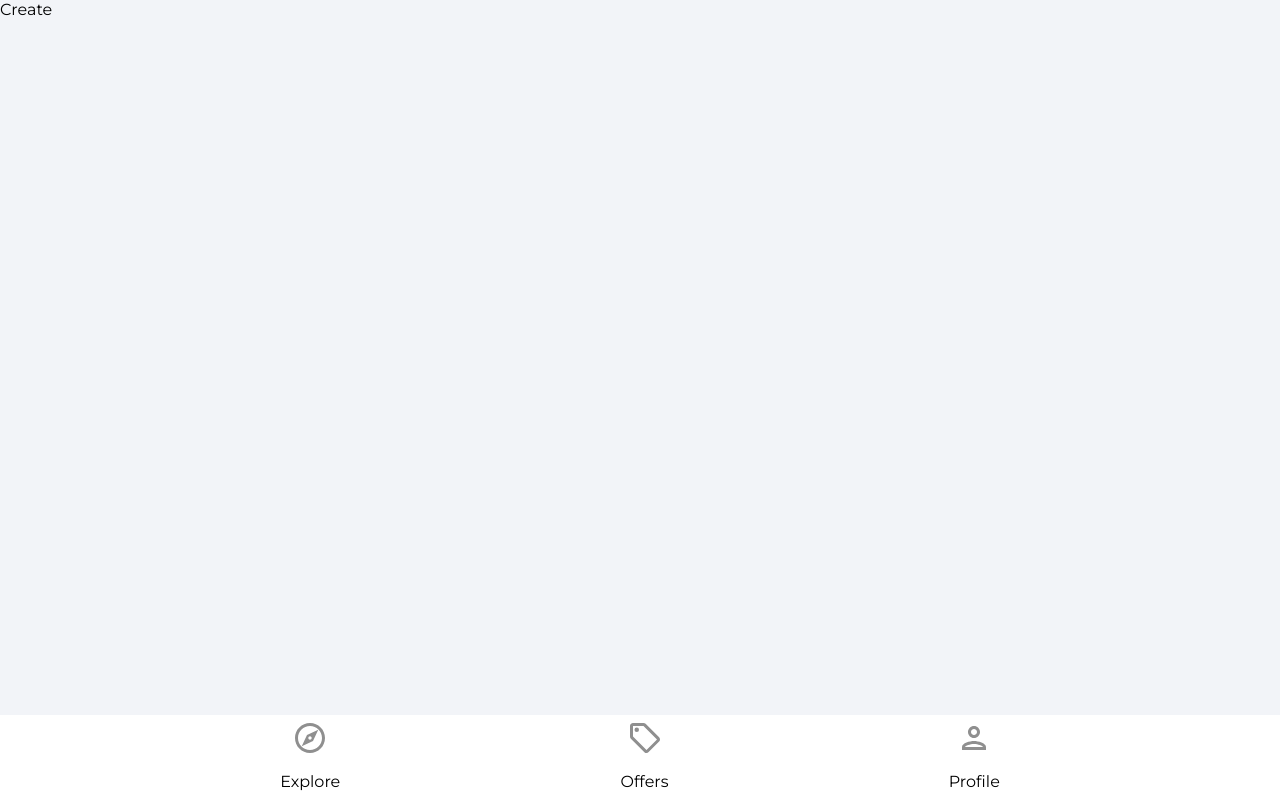
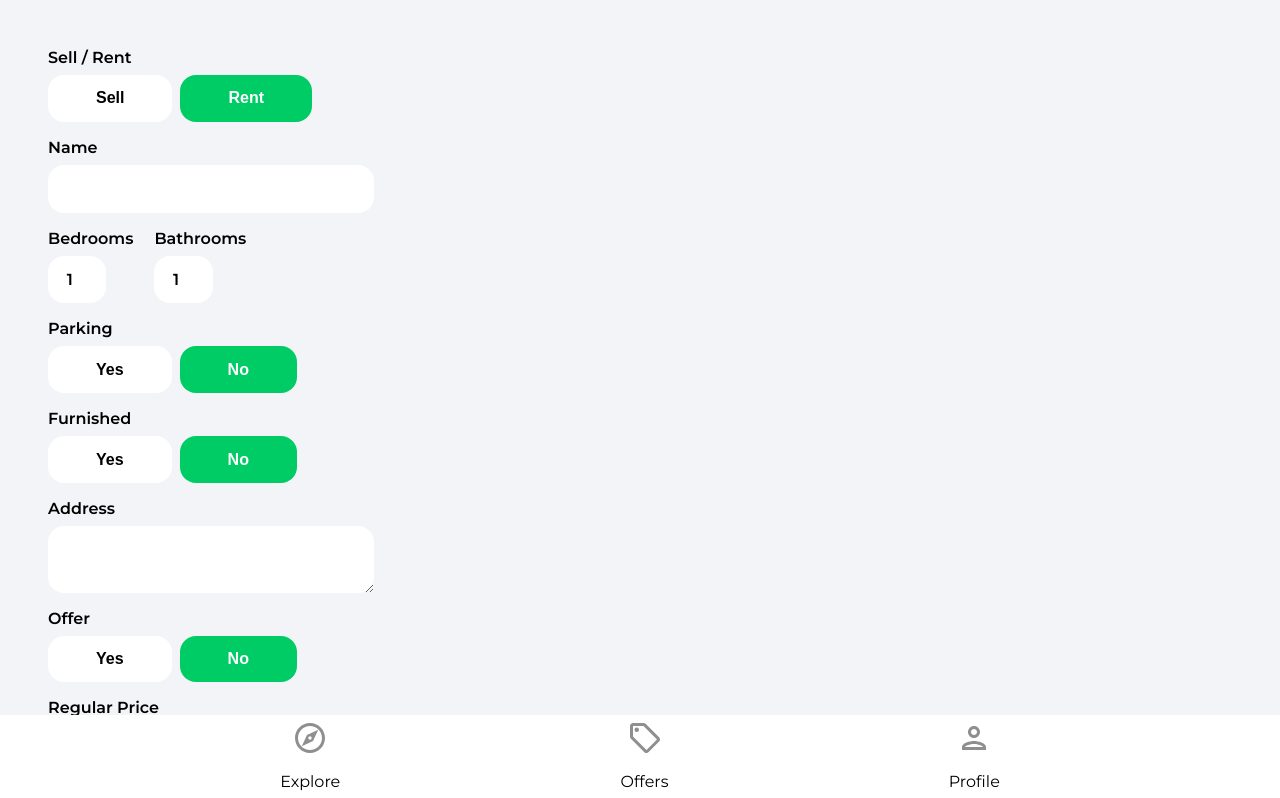
Before and after one commit to cday96/house-marketplace, a React (Create React App) app: page /create-listing in a window 1280 px wide. Shown: the top 798 px of the page. Built offline with nearby package versions, Linux system fonts and the light colour scheme; no server answers; sample sign-in values are in the browser's storage.

Commit message:
constructed create listing form, oof

```diff
--- a/src/pages/CreateListing.jsx
+++ b/src/pages/CreateListing.jsx
@@ -1,7 +1,332 @@
 import React from "react"
+import { useState, useEffect, useRef } from "react"
+import { useNavigate } from "react-router-dom"
+import { getAuth, onAuthStateChanged } from "firebase/auth"
+import Spinner from "../components/Spinner"
 
 function CreateListing() {
-	return <div>Create</div>
+	// Get the Authorized user
+	const auth = getAuth()
+
+	const navigate = useNavigate()
+
+	const [geolocationEnabled, setGeolocationEnabled] = useState(true)
+	const [loading, setLoading] = useState(false)
+	const [formData, setFormData] = useState({
+		type: "rent",
+		name: "",
+		bedrooms: 1,
+		bathrooms: 1,
+		parking: false,
+		furnished: false,
+		address: "",
+		offer: false,
+		regularPrice: 0,
+		discountedPrice: 0,
+		images: {},
+		latitude: 0,
+		longitude: 0,
+		userRef: auth.currentUser.uid,
+	})
+
+	// Destructure for use later
+	const {
+		type,
+		name,
+		bedrooms,
+		bathrooms,
+		parking,
+		furnished,
+		address,
+		offer,
+		regularPrice,
+		discountedPrice,
+		images,
+		latitude,
+		longitude,
+	} = formData
+
+	// Create a mounted ref to avoid potential memory leak due to component unmounting before we get user id info
+	// const isMounted = useRef(true)
+
+	// useEffect(() => {
+	// 	if (isMounted) {
+	// 		onAuthStateChanged(auth, (user) => {
+	// 			if (user) {
+	// 				setFormData({ ...formData, userRef: user.uid })
+	// 			} else {
+	// 				navigate("sign-in")
+	// 			}
+	// 		})
+	// 	}
+
+	// 	return () => {
+	// 		isMounted.current = false
+	// 	}
+	// }, [isMounted])
+
+	const onMutate = (e) => {}
+
+	const handleSubmit = (e) => {
+		e.preventDefault()
+	}
+
+	if (loading) {
+		return <Spinner />
+	}
+
+	return (
+		<div className="profile">
+			<header>
+				<p className="pageHeader"></p>
+			</header>
+			<main>
+				<form onSubmit={handleSubmit}>
+					<label className="formLabel">Sell / Rent</label>
+					<div className="formButtons">
+						<button
+							className={
+								type === "sale"
+									? "formButtonActive"
+									: "formButton"
+							}
+							type="button"
+							id="type"
+							valuee="sale"
+							onClick={onMutate}
+						>
+							Sell
+						</button>
+						<button
+							className={
+								type === "rent"
+									? "formButtonActive"
+									: "formButton"
+							}
+							type="button"
+							id="type"
+							value="rent"
+							onClick={onMutate}
+						>
+							Rent
+						</button>
+					</div>
+					<label className="formLabel">Name</label>
+					<input
+						className="formInputName"
+						type="text"
+						id="name"
+						value={name}
+						maxLength="32"
+						minLength="10"
+						required
+						onChange={onMutate}
+					/>
+					<div className="formRooms flex">
+						<div>
+							<label className="formLabel">Bedrooms</label>
+							<input
+								className="formInputSmall"
+								type="number"
+								id="bedrooms"
+								value={bedrooms}
+								max="5"
+								min="1"
+								required
+								onChange={onMutate}
+							/>
+						</div>
+						<div>
+							<label className="formLabel">Bathrooms</label>
+							<input
+								className="formInputSmall"
+								type="number"
+								id="bathrooms"
+								value={bathrooms}
+								max="5"
+								min="1"
+								required
+								onChange={onMutate}
+							/>
+						</div>
+					</div>
+					<label className="formLabel">Parking</label>
+					<div className="formButtons">
+						<button
+							className={
+								parking ? "formButtonActive" : "formButton"
+							}
+							type="button"
+							id="parking"
+							value={true}
+							max="50"
+							min="1"
+							onChange={onMutate}
+						>
+							Yes
+						</button>
+						<button
+							className={
+								!parking && parking !== null
+									? "formButtonActive"
+									: "formButton"
+							}
+							type="button"
+							id="parking"
+							value={false}
+							max="50"
+							min="1"
+							onChange={onMutate}
+						>
+							No
+						</button>
+					</div>
+					<label className="formLabel">Furnished</label>
+					<div className="formButtons">
+						<button
+							className={
+								furnished ? "formButtonActive" : "formButton"
+							}
+							type="button"
+							id="furnished"
+							value={true}
+							onChange={onMutate}
+						>
+							Yes
+						</button>
+						<button
+							className={
+								!furnished && furnished !== null
+									? "formButtonActive"
+									: "formButton"
+							}
+							type="button"
+							id="furnished"
+							value={false}
+							onChange={onMutate}
+						>
+							No
+						</button>
+					</div>
+					<label className="formLabel">Address</label>
+					<textarea
+						className="formInputAddress"
+						type="text"
+						id="address"
+						value={address}
+						required
+						onChange={onMutate}
+					/>
+					{!geolocationEnabled && (
+						<div className="formLatLng flex">
+							<div>
+								<label className="formLabel">Latitude</label>
+								<input
+									className="formInputSmall"
+									type="number"
+									id="latitude"
+									value={latitude}
+									required
+									onChange={onMutate}
+								/>
+							</div>
+							<div>
+								<label className="formLabel">Longitude</label>
+								<input
+									className="formInputSmall"
+									type="number"
+									id="longitude"
+									value={longitude}
+									required
+									onChange={onMutate}
+								/>
+							</div>
+						</div>
+					)}
+					<label className="formLabel">Offer</label>
+					<div className="formButtons">
+						<button
+							className={
+								offer ? "formButtonActive" : "formButton"
+							}
+							type="button"
+							id="offer"
+							value={true}
+							onChange={onMutate}
+						>
+							Yes
+						</button>
+						<button
+							className={
+								!offer && offer !== null
+									? "formButtonActive"
+									: "formButton"
+							}
+							type="button"
+							id="offer"
+							value={false}
+							onChange={onMutate}
+						>
+							No
+						</button>
+					</div>
+					<label className="formLabel">Regular Price</label>
+					<div className="formPriceDiv">
+						<input
+							className="formInputSmall"
+							type="number"
+							id="regularPrice"
+							value={regularPrice}
+							max="1000000000"
+							min="1"
+							required
+							onChange={onMutate}
+						/>
+						{type === "rent" && (
+							<p className="formPriceText">$ / Month</p>
+						)}
+					</div>
+					{offer && (
+						<div>
+							<label className="formLabel">
+								Discounted Price
+							</label>
+							<input
+								className="formInputSmall"
+								type="number"
+								id="discountedPrice"
+								value={discountedPrice}
+								max="1000000000"
+								min="1"
+								required={offer}
+								onChange={onMutate}
+							/>
+						</div>
+					)}
+					<label className="formLabel">Images</label>
+					<p className="imagesInfo">
+						The first image will be the featured image (max 5).
+					</p>
+					<input
+						className="formInputFile"
+						type="file"
+						im="images"
+						max="5"
+						accept=".lpg,.png,.jpeg"
+						multiple
+						required
+						onChange={onMutate}
+					/>
+					<button
+						className="primaryButton createListingButton"
+						type="submit"
+					>
+						Create Listing
+					</button>
+				</form>
+			</main>
+		</div>
+	)
 }
 
 export default CreateListing
```
